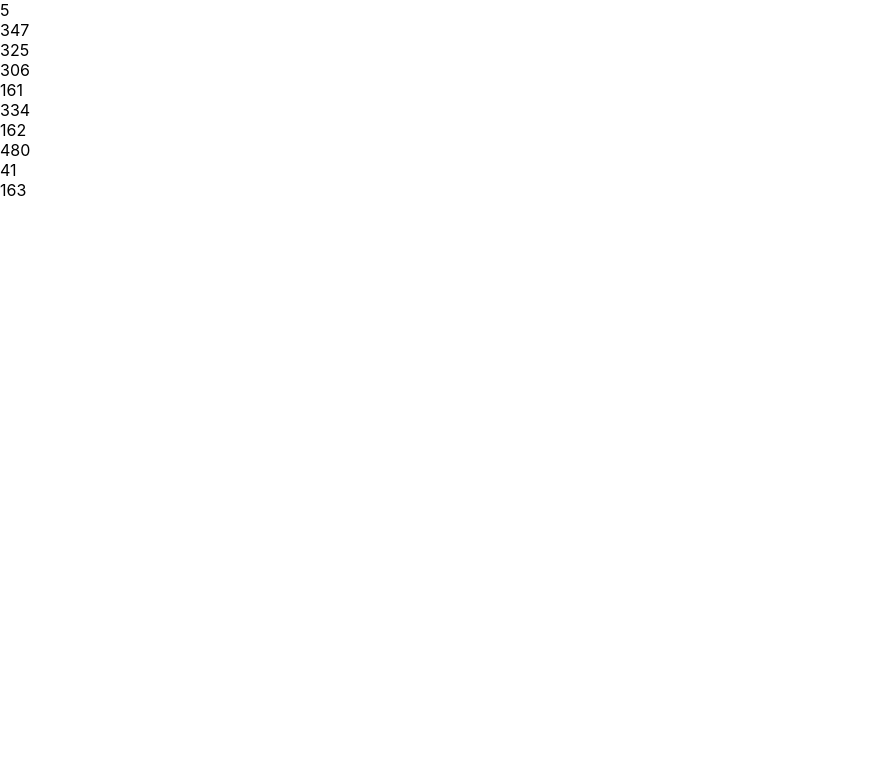
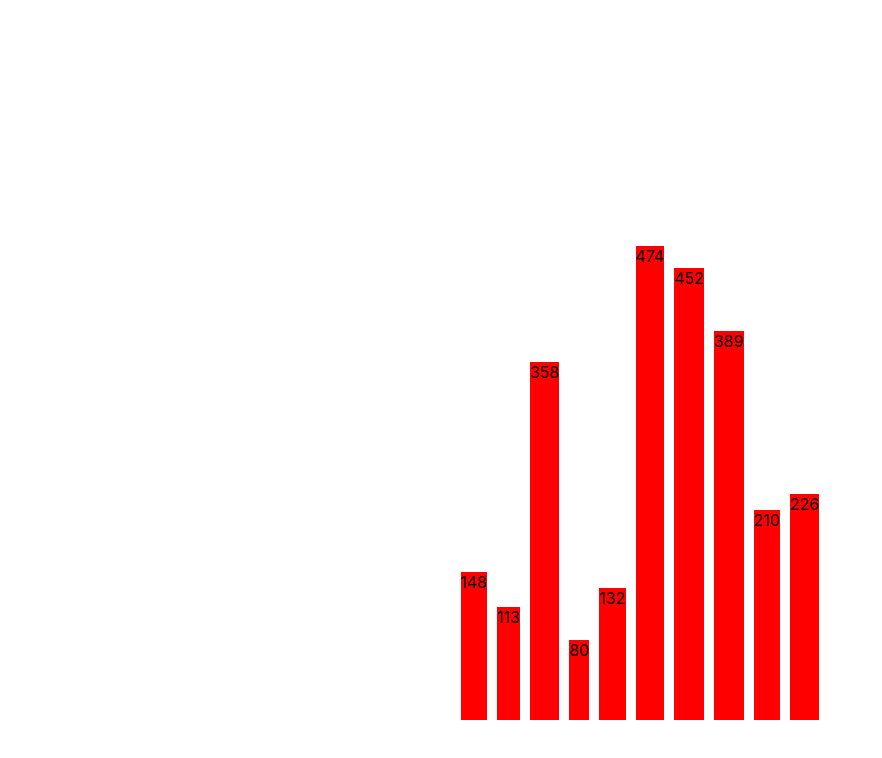
Before and after one commit to NikolayAngelov96/sorting-visualizer, a React (Create React App) app: page / in a window 1280 px wide. Shown: the top 758 px of the page, without its empty margins (0-882 px from the left). Built offline with nearby package versions, Linux system fonts and the light colour scheme.

Commit message:
add basic layout

```diff
--- a/src/App.js
+++ b/src/App.js
@@ -2,7 +2,7 @@ import Visualizer from "./Visualizer";
 
 function App() {
   return (
-    <div>
+    <div style={{ display: "flex", height: "90vh", justifyContent: "center" }}>
       <Visualizer />
     </div>
   );
--- /dev/null
+++ b/src/Visualizer.css
@@ -0,0 +1,10 @@
+.container {
+  display: flex;
+  gap: 10px;
+  justify-content: center;
+  align-items: flex-end;
+}
+
+.item {
+  background-color: red;
+}
--- a/src/Visualizer.js
+++ b/src/Visualizer.js
@@ -1,24 +1,28 @@
 import { useState } from "react";
 import { getRandomNumber } from "./utils/helpers";
+import "./Visualizer.css";
+
+const initialArray = generateArray();
 
 export default function Visualizer() {
-  const [values, setValues] = useState(generateArray());
+  const [values, setValues] = useState(initialArray);
 
-  function generateArray() {
-    const arr = [];
-    for (let i = 0; i < 10; i++) {
-      arr.push(getRandomNumber());
-    }
-
-    return arr;
-  }
-
-  console.log(values);
   return (
-    <div>
+    <div className="container">
       {values.map((x, i) => (
-        <div key={`${x} - ${i}`}>{x}</div>
+        <div key={`${x} - ${i}`} style={{ height: `${x}px` }} className="item">
+          {x}
+        </div>
       ))}
     </div>
   );
 }
+
+function generateArray() {
+  const arr = [];
+  for (let i = 0; i < 10; i++) {
+    arr.push(getRandomNumber());
+  }
+
+  return arr;
+}
```
